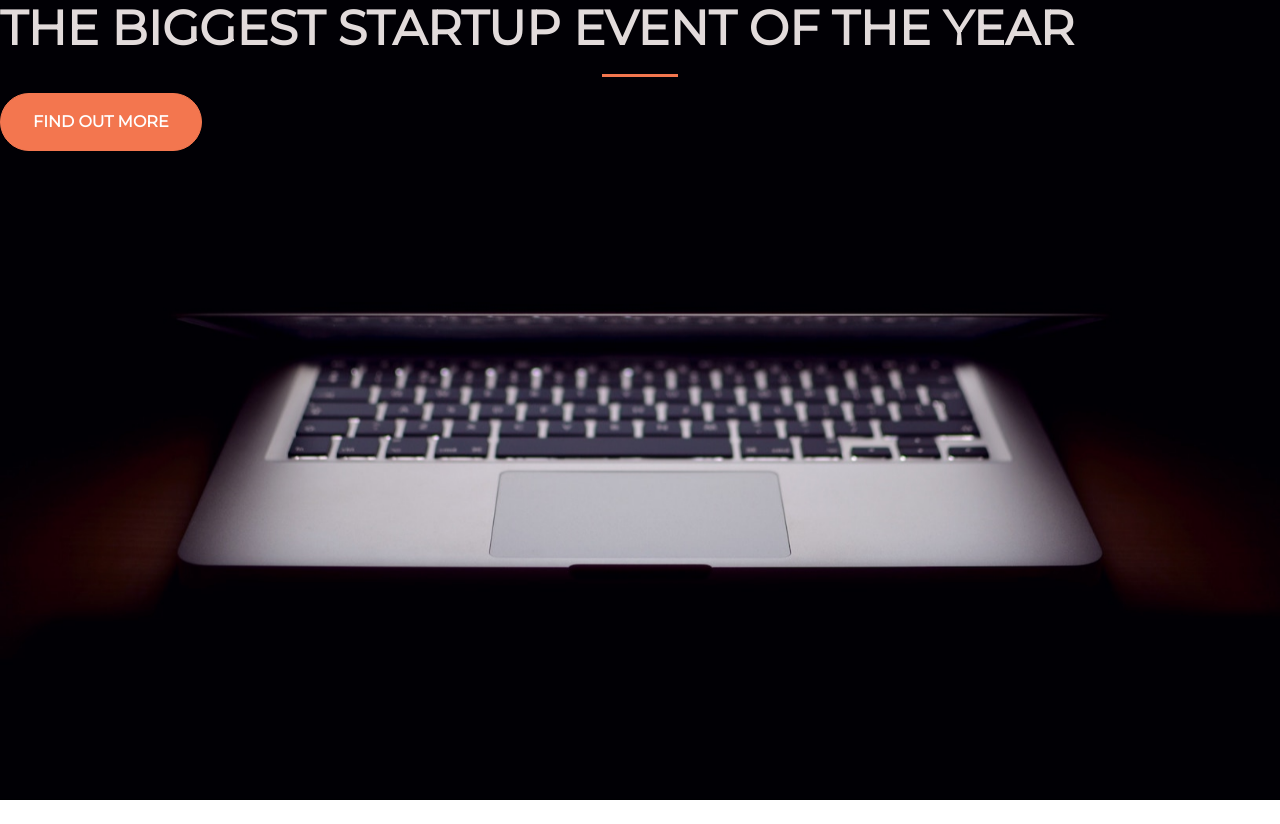
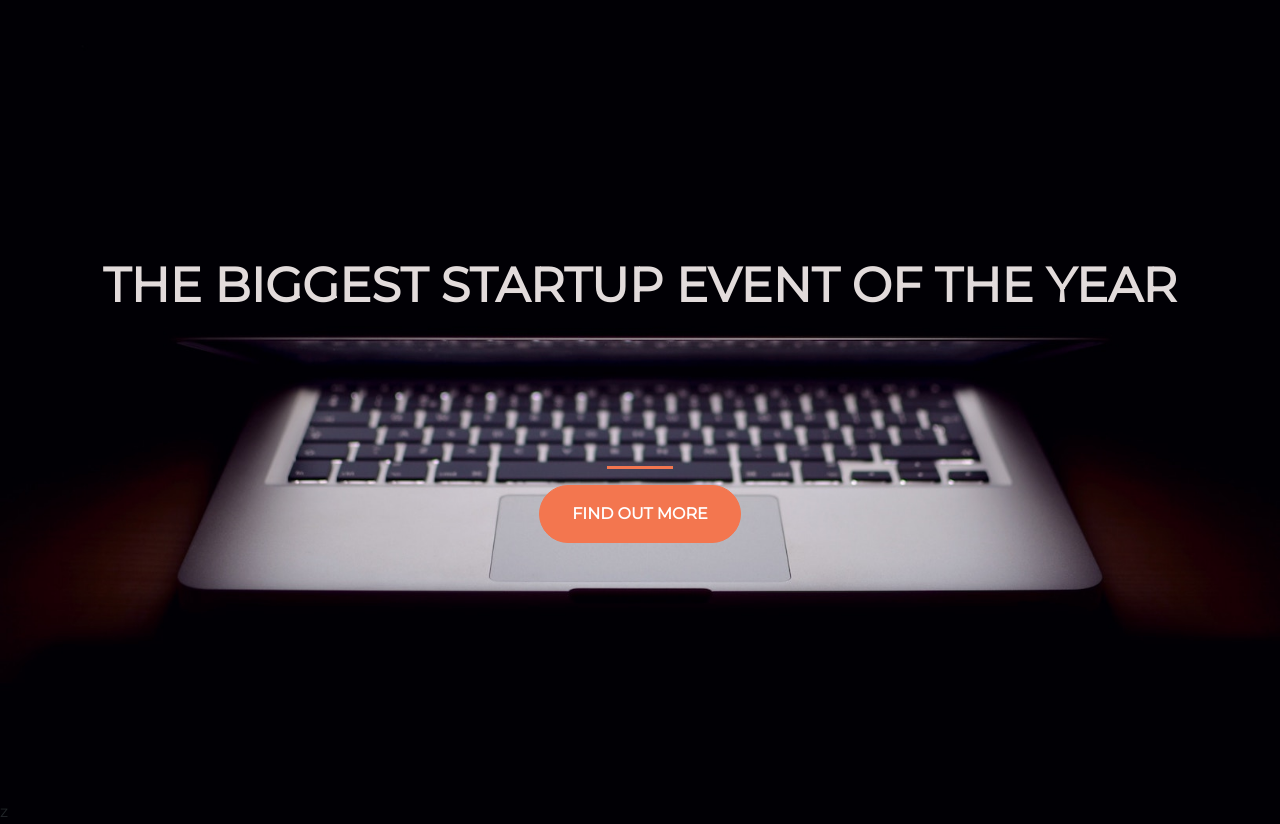
Before and after one commit to mikaela301/Landing-page-startup, a plain HTML site: page index.html in a window 1280 px wide. Before the commit the page ends 800 px from the top, so only its background shows below. Drawn offline with nearby package versions, Linux system fonts and the light colour scheme.

Commit message:
aligned items with bootstrap

```diff
--- a/index.html
+++ b/index.html
@@ -10,8 +10,22 @@
     <title>Startup</title>
   </head>
   <body>
-    <h1 class="text-uppercase"><strong>The biggest startup event of the year</strong></h1>
-    <hr>
-    <button class="btn btn-primary btn-xl">Find out more</button>
+   <div class="container d-flex align-items-center h-100">
+     <div class="row">
+
+       <header class="text-center col-12">
+         <h1 class="text-uppercase"><strong>The biggest startup event of the year</strong></h1>
+       </header>
+       <div class="buffer col-12"></div>
+       <section class="text-center col-12">
+          <hr>
+
+          <button class="btn btn-primary btn-xl">Find out more</button>
+
+      </section>
+
+    </div>
+   </div>
   </body>
 </html>
+z
--- a/style.css
+++ b/style.css
@@ -19,6 +19,11 @@ hr {
   border-color: #f3764f;
   border-width: 3px;
   width: 6%;
+}
+
+.buffer {
+  height: 8rem;
+
 }
 
 .btn {
```
